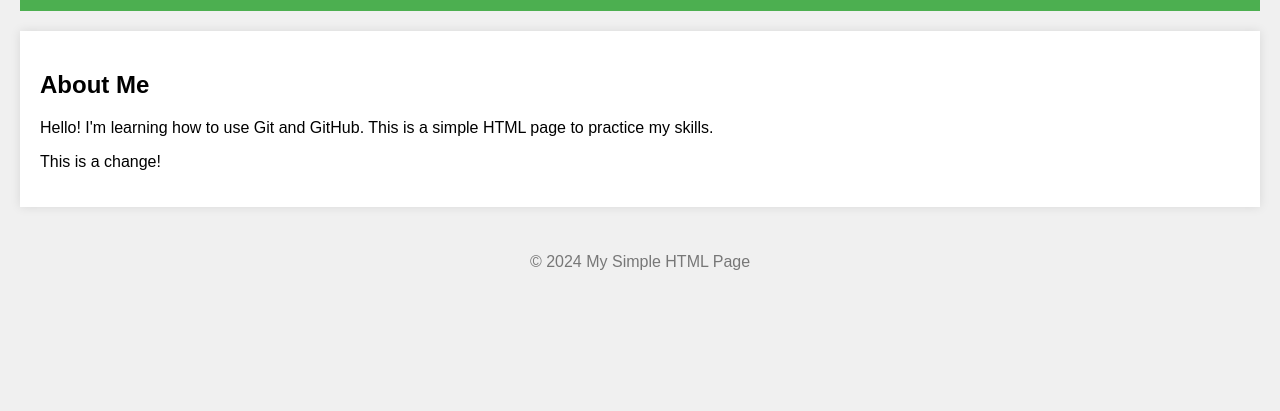
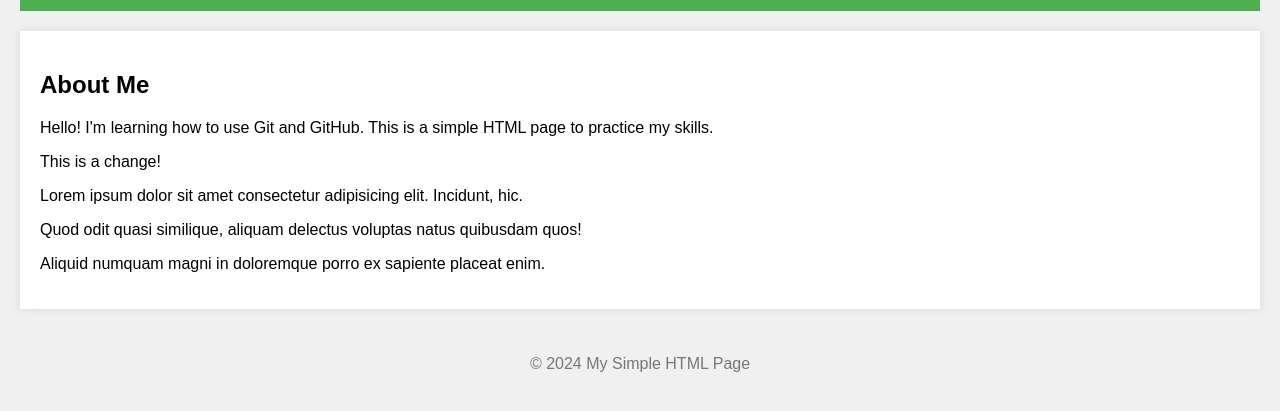
Before and after one commit to HamzaZaWarldo/git-example-project, a plain HTML site: page index.html in a window 1280 px wide. Shown: the part 109-520 px from the top of the page. Drawn offline with Linux system fonts and the light colour scheme.

Commit message:
added new paragraphs to index

```diff
--- a/index.html
+++ b/index.html
@@ -38,6 +38,9 @@
         <h2>About Me</h2>
         <p>Hello! I'm learning how to use Git and GitHub. This is a simple HTML page to practice my skills.</p>
         <p>This is a change!</p>
+        <p>Lorem ipsum dolor sit amet consectetur adipisicing elit. Incidunt, hic.</p>
+        <p>Quod odit quasi similique, aliquam delectus voluptas natus quibusdam quos!</p>
+        <p>Aliquid numquam magni in doloremque porro ex sapiente placeat enim.</p>
     </main>
     <footer>
         <p>&copy; 2024 My Simple HTML Page</p>
```
